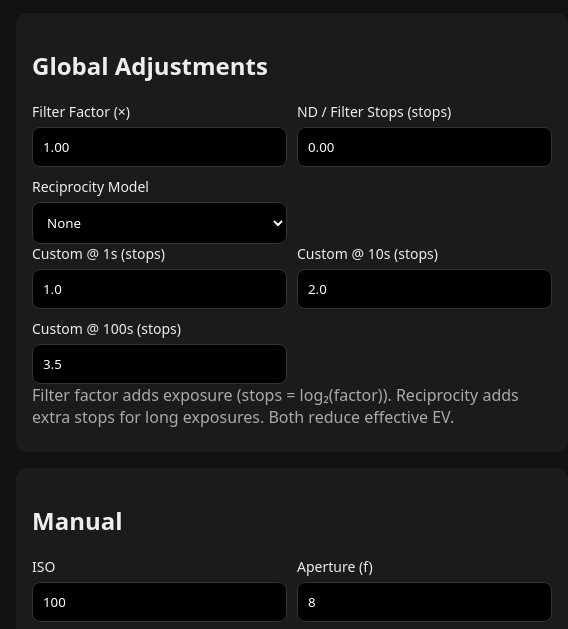
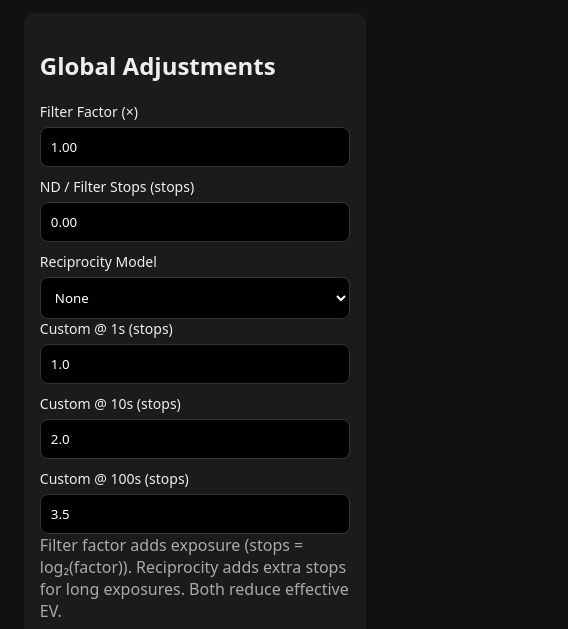
Before and after one commit to kdnye/exposure_calculator, a website built with Vite: page index.html in a window 390 px wide. Shown: the part 165-794 px from the top of the page, 568 px wide, since content can reach past the window. Built offline with nearby package versions, Linux system fonts and the light colour scheme.

Commit message:
Android build tweaks + responsive layout

```diff
--- a/index.html
+++ b/index.html
@@ -2,7 +2,7 @@
 <html lang="en">
 <head>
   <meta charset="utf-8"/>
-  <meta name="viewport" content="width=device-width,initial-scale=1"/>
+  <meta name="viewport" content="width=device-width,initial-scale=1,viewport-fit=cover"/>
   <link rel="manifest" href="manifest.webmanifest">
   <meta name="theme-color" content="#111">
   <title>Exposure Calculator</title>
--- a/styles.css
+++ b/styles.css
@@ -1,19 +1,52 @@
 :root { --bg:#111; --fg:#eee; --card:#1b1b1b; --muted:#aaa; }
+
+/* ADDED: keep everything inside the viewport */
+html, body { margin:0; padding:0; width:100%; overflow-x:hidden; }
+
 * { box-sizing: border-box; font-family: system-ui, sans-serif; }
 body { margin:0; background:var(--bg); color:var(--fg); }
+
+/* UPDATED: make the app clamp to phone width instead of stretching */
 header { padding:16px 20px; border-bottom:1px solid #222; }
-main { padding:16px; display:grid; gap:16px; max-width:900px; margin:0 auto; }
+main {
+  padding:16px;
+  display:grid;
+  gap:16px;
+  width:100%;                                /* NEW */
+  max-width: clamp(320px, 96vw, 560px);      /* NEW: pick a max you like */
+  margin:0 auto;
+}
+
 .card { background:var(--card); padding:16px; border-radius:10px; }
-.grid { display:grid; gap:10px; grid-template-columns: repeat(auto-fit,minmax(180px,1fr)); }
+
+/* UPDATED: let tiles shrink further on small screens */
+.grid {
+  display:grid;
+  gap:10px;
+  grid-template-columns: repeat(auto-fit, minmax(140px, 1fr)); /* was 180px */
+}
+
+/* still available when you explicitly want two equal columns */
 .grid.two { grid-template-columns: 1fr 1fr; gap:16px; }
+
 label { display:flex; flex-direction:column; gap:6px; font-size:14px; }
-input, select, button { padding:10px; border-radius:8px; border:1px solid #333; background:#000; color:#fff; }
+
+/* ADDED: full-width controls on narrow screens */
+input, select, button { width:100%; min-width:0; padding:10px; border-radius:8px; border:1px solid #333; background:#000; color:#fff; }
+
 button { cursor:pointer; }
-pre { background:#000; padding:10px; border-radius:8px; overflow:auto; }
+
+/* UPDATED: prevent horizontal scroll from long lines */
+pre { background:#000; padding:10px; border-radius:8px; overflow:auto; white-space:pre-wrap; overflow-wrap:anywhere; }
+
 .hint { color:var(--muted); margin:0 0 8px 0; }
 
 /* ---- Zone bar ---- */
 .zonebar { margin-top:10px; }
+
+/* ADDED: make the bar respect container width */
+.zonebar, .zonebar-track, .zonebar-evs { width:100%; }
+
 .zonebar-track {
   position: relative;
   display: grid;
@@ -24,6 +57,7 @@ pre { background:#000; padding:10px; border-radius:8px; overflow:auto; }
   overflow: hidden;
   user-select: none;
 }
+
 .zone-seg {
   display: flex;
   align-items: center;
@@ -31,6 +65,12 @@ pre { background:#000; padding:10px; border-radius:8px; overflow:auto; }
   font-weight: 600;
   border-right: 1px solid #222;
 }
+
+/* Optional: slightly smaller labels on tiny screens */
+@media (max-width: 380px) {
+  .zone-seg { font-size: 0.85rem; }
+}
+
 .zone-seg:nth-child(1)  { background: #000000; color:#fff; }
 .zone-seg:nth-child(2)  { background: #1b1b1b; color:#fff; }
 .zone-seg:nth-child(3)  { background: #303030; color:#fff; }
@@ -64,3 +104,8 @@ pre { background:#000; padding:10px; border-radius:8px; overflow:auto; }
   color: #ccc;
   text-align: center;
 }
+
+/* ADDED: media tweak to force single column if it still feels cramped */
+@media (max-width: 420px) {
+  .grid { grid-template-columns: 1fr; }
+}
```
